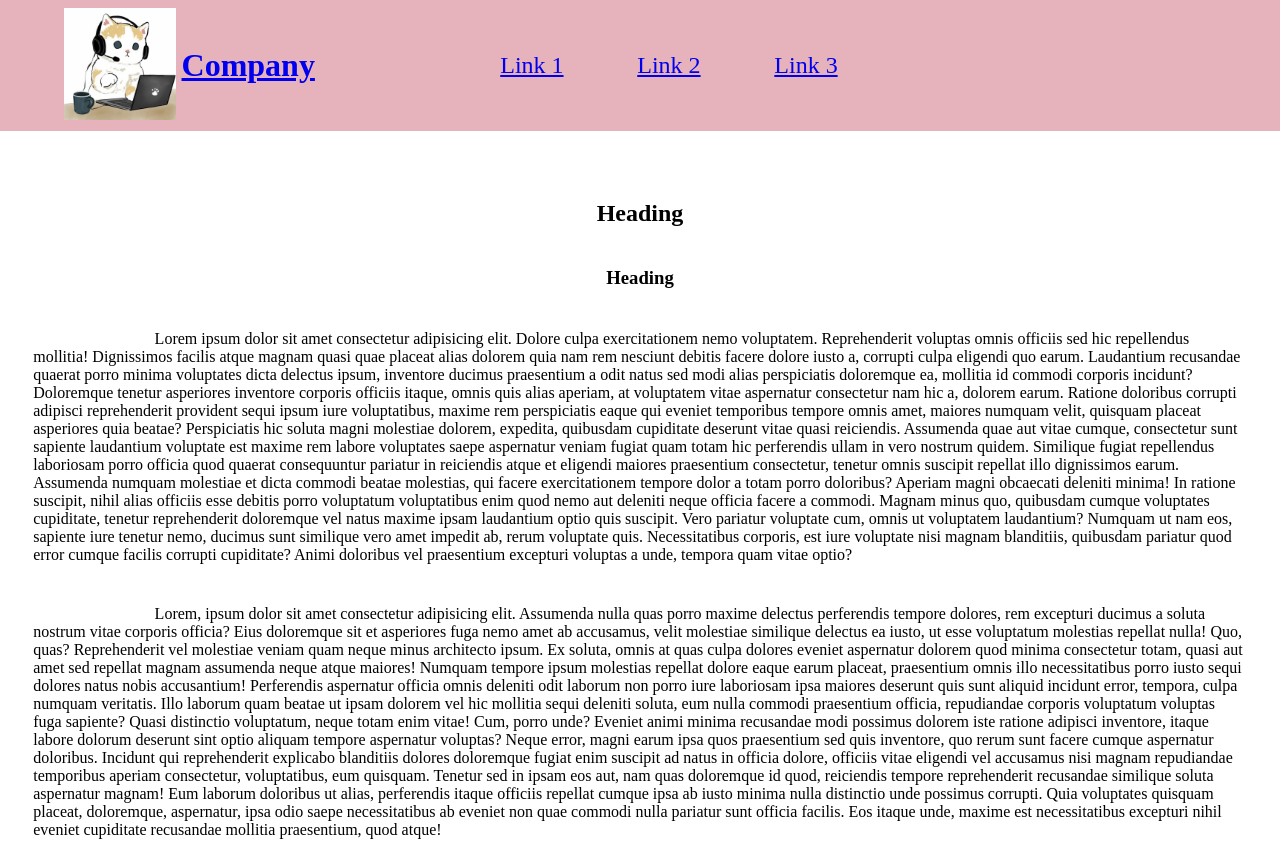
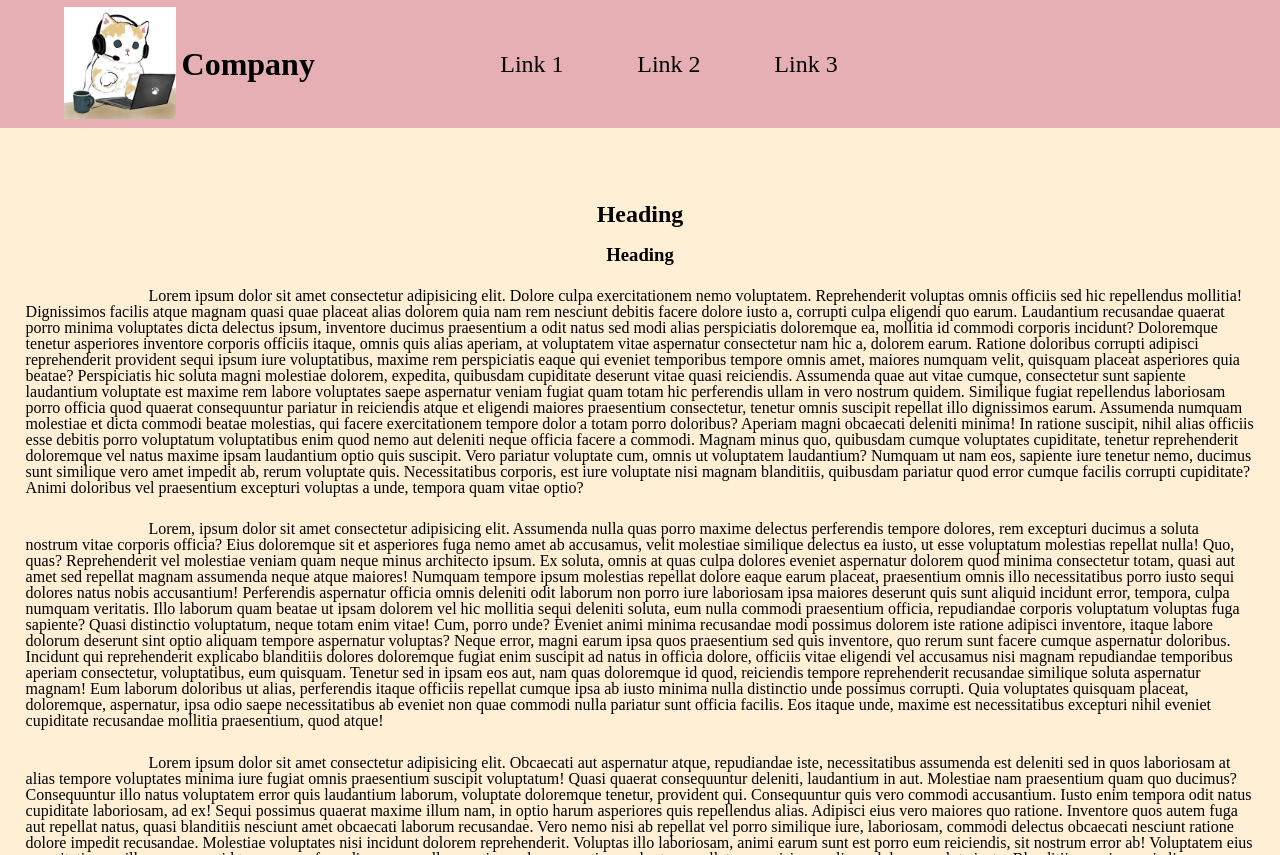
Before and after one commit to infandis/homework07, a plain HTML site: page index.html in a window 1280 px wide. Shown: the top 855 px of the page. Drawn offline with Linux system fonts and the light colour scheme; a script that the page names is missing.

Commit message:
added reset in style.css, deleted reset.css

```diff
--- a/css/reset.css
+++ /dev/null
@@ -1,43 +0,0 @@
-html, body, div, span, applet, object, iframe,
-h1, h2, h3, h4, h5, h6, p, blockquote, pre,
-a, abbr, acronym, address, big, cite, code,
-del, dfn, em, img, ins, kbd, q, s, samp,
-small, strike, strong, sub, sup, tt, var,
-b, u, i, center,
-dl, dt, dd, ol, ul, li,
-fieldset, form, label, legend,
-table, caption, tbody, tfoot, thead, tr, th, td,
-article, aside, canvas, details, embed,
-figure, figcaption, footer, header, hgroup,
-menu, nav, output, ruby, section, summary,
-time, mark, audio, video {
-	margin: 0;
-	padding: 0;
-	border: 0;
-	font-size: 100%;
-	font: inherit;
-	vertical-align: baseline;
-}
-/* HTML5 display-role reset for older browsers */
-article, aside, details, figcaption, figure,
-footer, header, hgroup, menu, nav, section {
-	display: block;
-}
-body {
-	line-height: 1;
-}
-ol, ul {
-	list-style: none;
-}
-blockquote, q {
-	quotes: none;
-}
-blockquote:before, blockquote:after,
-q:before, q:after {
-	content: '';
-	content: none;
-}
-table {
-	border-collapse: collapse;
-	border-spacing: 0;
-}
--- a/css/style.css
+++ b/css/style.css
@@ -1,11 +1,38 @@
+/* RESET  CSS*/
+*,
+*::after,
+*::before {
+    box-sizing: border-box;
+    margin: 0;
+    padding: 0;
+    border: 0;
+}
+
+html {
+    font-size: 16px;
+}
+
+body {
+    font-size: 1rem;
+    line-height: 1;
+    background-color: papayawhip;
+}
+
+ol, ul {
+    list-style: none;
+}
+
+a {
+    text-decoration: none;
+    color: black;
+}
+
 /* HEADER */
-
 .header {
     position: fixed;
     top: 0;
     right: 0;
     left: 0;
-    background:rgba(224, 159, 170, 0.8);
 }
 
 .header,
@@ -19,7 +46,6 @@
     display: inline-block;
     padding: 5%;
 }
-
 
 .logo {
     width: 20%;
@@ -42,14 +68,18 @@
     position: relative;
 }
 
-
 .submenu__link,
 .dropdown__link {
     white-space: nowrap;
     display: block;
     padding: 10px;
     z-index: 10;
-    background: papayawhip;
+}
+
+.submenu__link,
+.dropdown__link,
+.header {
+    background:rgba(224, 159, 170, 0.8);
 }
 
 .submenu,
@@ -66,6 +96,7 @@
 .menu__item:hover .submenu,
 .submenu__item--secondary:hover .dropdown {
     display: block;
+
 }
 .menu,
 .submenu,
@@ -79,8 +110,8 @@
 .dropdown__item {
     font-size: 1.5rem;
 }
+
 /* SECTION */
-
 .section {
     margin-top: 15%;
 }
--- a/index.html
+++ b/index.html
@@ -5,6 +5,7 @@
     <meta http-equiv="X-UA-Compatible" content="IE=edge">
     <meta name="viewport" content="width=device-width, initial-scale=1.0">
     <title>Document</title>
+    <link rel="stylesheet" href="css/reset.css">
     <link rel="stylesheet" href="css/style.css">
 </head>
 <body>
```
